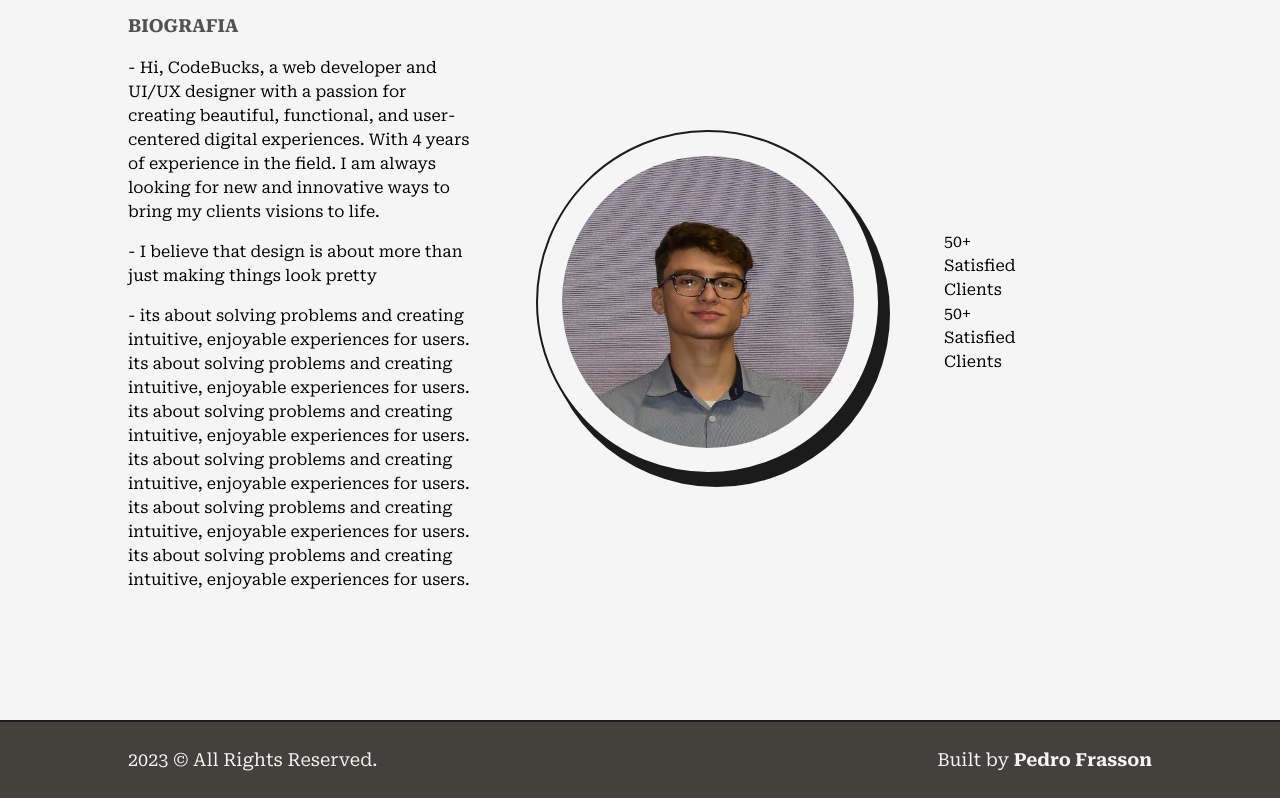
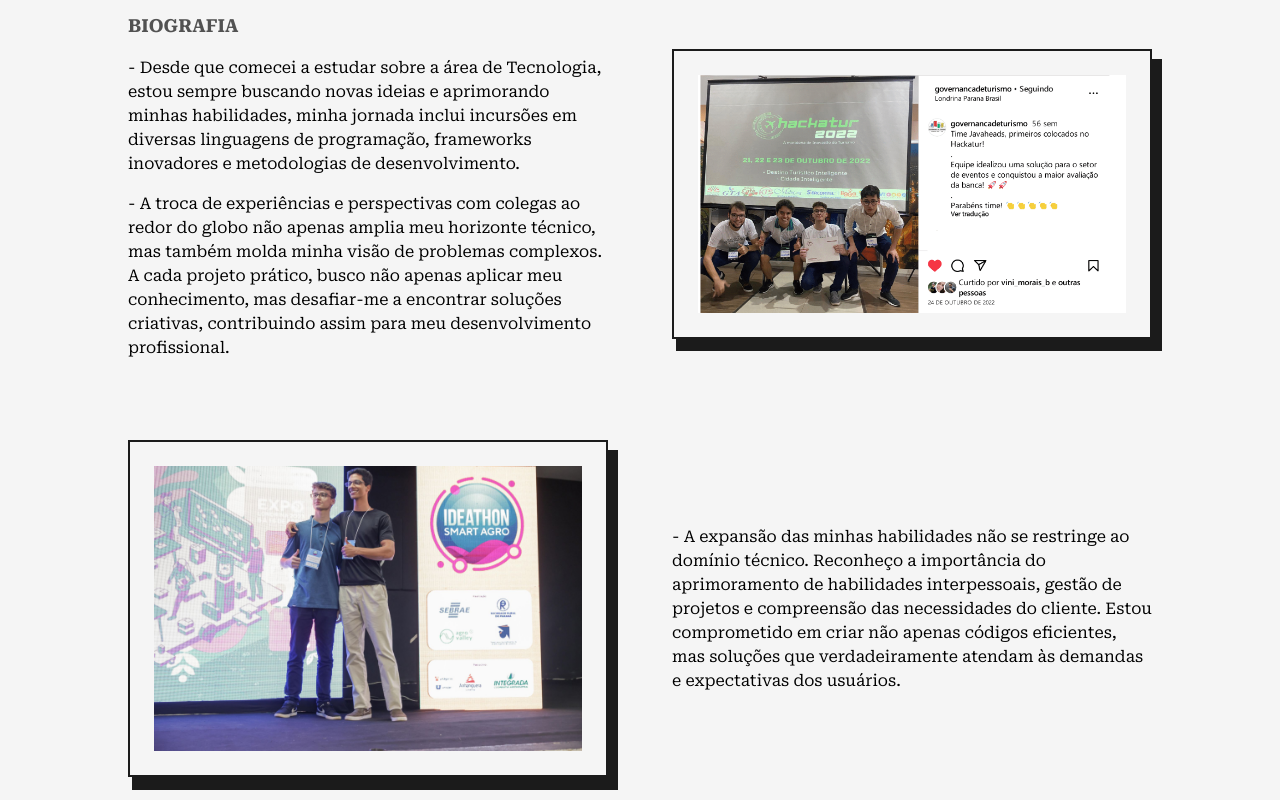
Before and after one commit to pafrasson/portfolio, a Next.js app: page /about in a window 1280 px wide. Shown: the part 420-1220 px from the top of the page. Built offline with nearby package versions, Linux system fonts and the light colour scheme.

Commit message:
feat: update aboutpage

```diff
--- a/src/pages/about.js
+++ b/src/pages/about.js
@@ -4,7 +4,8 @@ import AnimatedText from '@/components/AnimatedText'
 import Layout from '@/components/Layout'
 import Image from 'next/image'
 import profilepic from '../../public/images/profile/github_avatar.jpeg'
-import { motion } from "framer-motion";
+import javaheads from '../../public/images/profile/javaheads.png'
+import ideathon from '../../public/images/profile/ideathon.jpeg'
 
 const about = () => {
     return (
@@ -13,52 +14,41 @@ const about = () => {
                 <title>Pedro Frasson | Sobre mim</title>
                 <meta name='description' content='any description' />
             </Head>
-            <main className='flex w-full flex-col items-center justify-center font-roboto'>
-                <Layout className='pt-16'>
-                    <AnimatedText text="Passion fuels purpose!" className='mb-16' />
-                    <div className='grid w-full grid-cols-8 gap-16 items-center'>
+            <main className='flex w-full flex-col items-center justify-center font-roboto mx-auto'>
+                <Layout className='pt-16 items-center justify-beetwen'>
+                    <AnimatedText text="Empenho Gera Conquistas!" className='mb-16' />
+                    <div className='grid w-full grid-cols-6 gap-16 items-center justify-self-center mx-auto'>
                         <div className='col-span-3 flex flex-col items-start justify-start'>
                             <h2 className='mb-4 text-lg font-bold uppercase text-dark/75'>Biografia</h2>
                             <p className='font-medium'>
-                                - Hi, CodeBucks, a web developer and UI/UX designer with a passion for creating beautiful, functional,
-                                and user-centered digital experiences. With 4 years of experience in the field. I am always looking for
-                                new and innovative ways to bring my clients visions to life.
+                                - Desde que comecei a estudar sobre a área de Tecnologia, estou sempre buscando novas ideias e aprimorando minhas habilidades, minha jornada inclui incursões em diversas linguagens de programação, frameworks inovadores e metodologias de desenvolvimento.
                             </p>
                             <p className='my-4 font-medium'>
-                                - I believe that design is about more than just making things look pretty
-                            </p>
-                            <p className='font-medium'>
-                                - its about solving problems and
-                                creating intuitive, enjoyable experiences for users.
-                                its about solving problems and
-                                creating intuitive, enjoyable experiences for users.
-                                its about solving problems and
-                                creating intuitive, enjoyable experiences for users.
-                                its about solving problems and
-                                creating intuitive, enjoyable experiences for users.
-                                its about solving problems and
-                                creating intuitive, enjoyable experiences for users.
-                                its about solving problems and
-                                creating intuitive, enjoyable experiences for users.
+                                - A troca de experiências e perspectivas com colegas ao redor do globo não apenas amplia meu horizonte técnico, mas também molda minha visão de problemas complexos. A cada projeto prático, busco não apenas aplicar meu conhecimento, mas desafiar-me a encontrar soluções criativas, contribuindo assim para meu desenvolvimento profissional.
                             </p>
                         </div>
-                        <div className='col-span-3 relative h-max rounded-full border-2 border-solid border-dark
+                        <div className='col-span-3 relative h-max rounded-2x1 border-2 border-solid border-dark
                         bg-light p-6
                         '>
-                            <div className='absolute top-2 -right-3 -z-10 w-[102%] h-[102%] rounded-full bg-dark' />
-                            <Image src={profilepic} alt='pafrasson' className='w-full h-auto rounded-full' />
+                            <div className='absolute top-2 -right-3 -z-10 w-[102%] h-[102%] rounded-2x1 bg-dark' />
+                            <Image src={javaheads} alt='javaheads' className='w-full h-auto rounded-2x1' />
+
                         </div>
-                        <div>
+                        <div className='col-span-3 relative h-max rounded-2x1 border-2 border-solid border-dark
+                        bg-light p-6
+                        '>
+                            <div className='absolute top-2 -right-3 -z-10 w-[102%] h-[102%] rounded-2x1 bg-dark' />
+                            <Image src={ideathon} alt='ideathon' className='w-full h-auto rounded-2x1' />
+
+                        </div>
+                        <div className='col-span-3 flex flex-col items-end justify-beetwen'>
                             <div>
-                                <span>50+</span>
-                                <h2>Satisfied Clients</h2>
-                            </div>
-
-                            <div>
-                                <span>50+</span>
-                                <h2>Satisfied Clients</h2>
+                                <p className='font-medium inline-block'>
+                                    - A expansão das minhas habilidades não se restringe ao domínio técnico. Reconheço a importância do aprimoramento de habilidades interpessoais, gestão de projetos e compreensão das necessidades do cliente. Estou comprometido em criar não apenas códigos eficientes, mas soluções que verdadeiramente atendam às demandas e expectativas dos usuários.
+                                </p>
                             </div>
                         </div>
+
                     </div >
                 </Layout >
             </main >
```
Also changed, not shown: public/images/profile/javaheads.svg (added).
